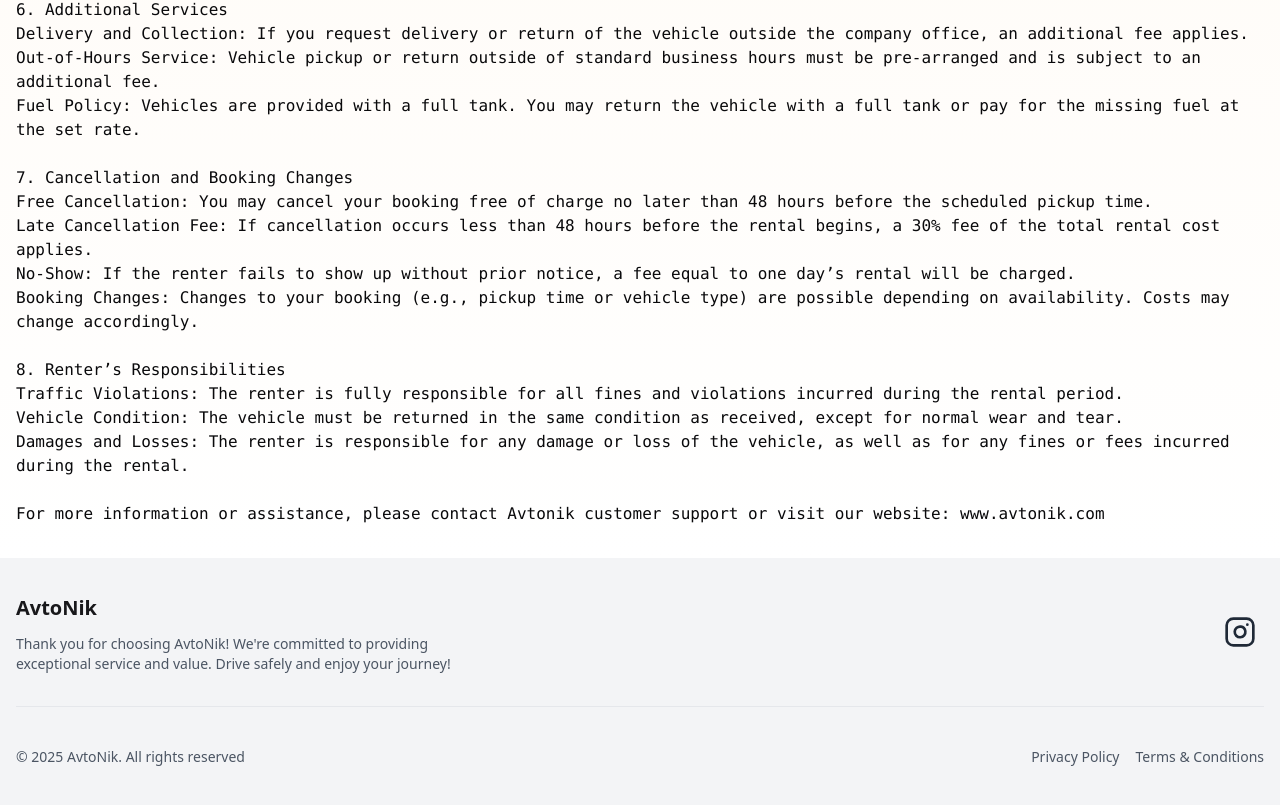
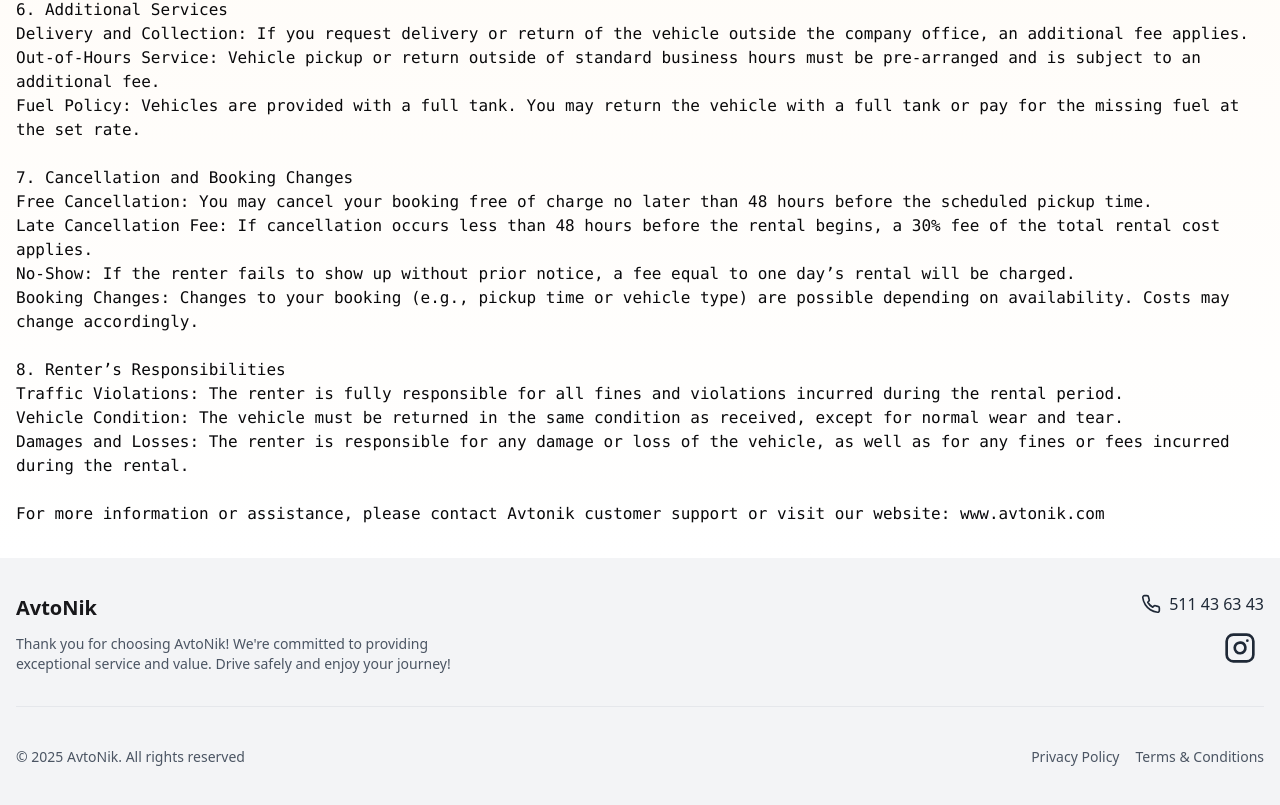
Before and after one commit to 1PasT1/AvtoNik, a React (Vite) app: page /terms in a window 1280 px wide. Shown: the part 1074-1879 px from the top of the page. Built offline with nearby package versions, Linux system fonts and the light colour scheme.

Commit message:
Update Footer.tsx

```diff
--- a/src/components/Footer.tsx
+++ b/src/components/Footer.tsx
@@ -1,5 +1,5 @@
 import { Link } from "react-router-dom";
-import { Instagram } from "lucide-react";
+import { Instagram, Phone } from "lucide-react";
 import { Button } from "@/components/ui/button";
 
 interface FooterProps {
@@ -30,15 +30,25 @@
             </p>
           </div>
 
+          <div className="flex flex-col items-center md:items-end space-y-2">
+            <a
+              href="tel:+995511436343"
+              className="flex items-center text-gray-800 hover:text-gray-900 transition-colors duration-200"
+            >
+              <Phone className="h-5 w-5 mr-2" />
+              <span>511 43 63 43</span>
+            </a>
+
             <a
               href="https://www.instagram.com/avtonikrental/"
               target="_blank"
               rel="noopener noreferrer"
-            className="mt-4 md:mt-0 p-2 rounded-full hover:bg-gray-200 transition-colors duration-200"
+              className="p-2 rounded-full hover:bg-gray-200 transition-colors duration-200"
             >
               <Instagram className="h-8 w-8 text-gray-800" />
               <span className="sr-only">Instagram</span>
             </a>
+          </div>
         </div>
 
         <div className="mt-8 pt-8 border-t border-gray-200 flex flex-col md:flex-row justify-between items-center">
```
Lines whose indentation alone changed are shown as unchanged.
